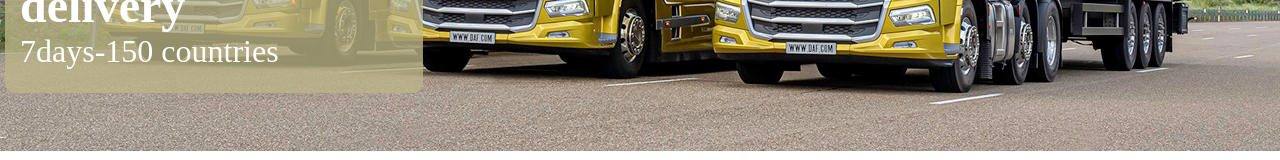
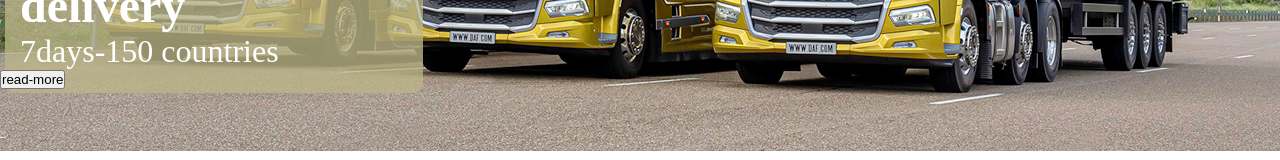
Before and after one commit to lharrak-botaina/projet3-landing-page, a plain HTML site: page Realisation/realisation.html in a window 1280 px wide. Shown: the part 348-508 px from the top of the page. Drawn offline with Linux system fonts and the light colour scheme.

Commit message:
Update realisation.html

```diff
--- a/Realisation/realisation.html
+++ b/Realisation/realisation.html
@@ -37,6 +37,9 @@
             <h1>International <br> delivery</h1>
             <p id="countries">7days-150 countries</p>
        </div>
+       <div>
+           <button class="read-more">read-more</button>
+       </div>
     </header>
     <main>
     </main>
```
